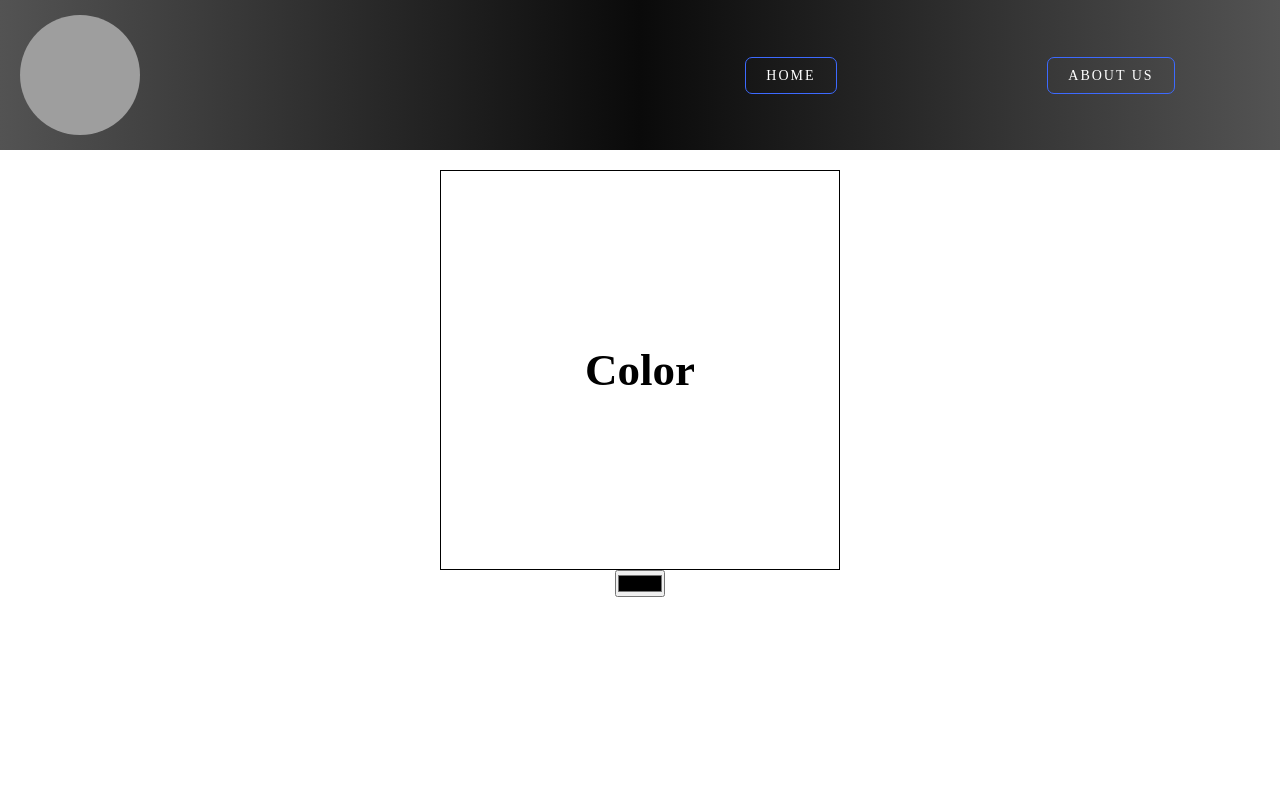
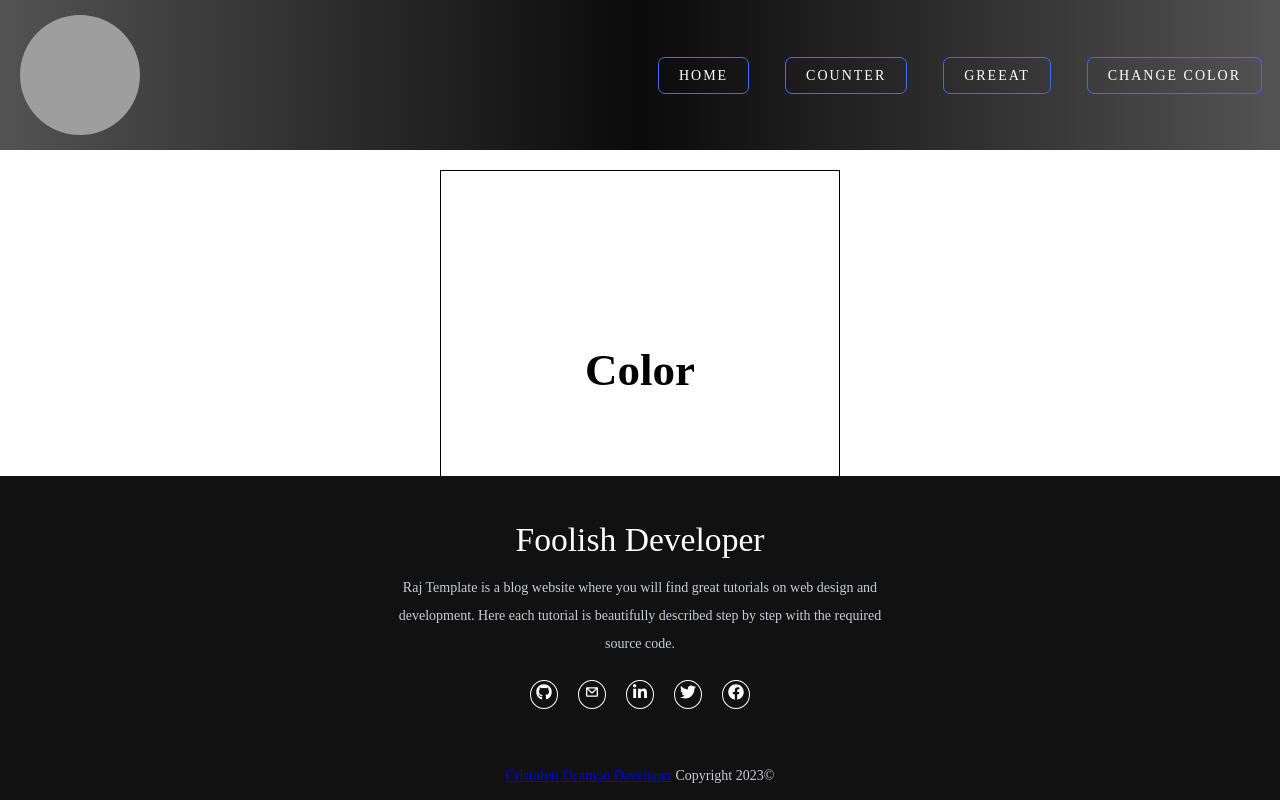
Before and after one commit to cristofertOcampo/React-Notes, a React (Create React App) app: page /ChangeColor in a window 1280 px wide. Built offline with nearby package versions, Linux system fonts and the light colour scheme; grey boxes are pictures that could not be loaded.

Commit message:
New Footer

```diff
--- a/package.json
+++ b/package.json
@@ -8,6 +8,7 @@
     "@testing-library/user-event": "^13.5.0",
     "react": "^18.2.0",
     "react-dom": "^18.2.0",
+    "react-icons": "^4.7.1",
     "react-router-dom": "^6.8.1",
     "react-scripts": "5.0.1",
     "web-vitals": "^2.1.4"
--- a/src/App.js
+++ b/src/App.js
@@ -1,22 +1,22 @@
+import {Route, Routes } from "react-router-dom";
+import { HeaderHome } from './components/layout/header/HeaderHome';
+import { Footer } from "./components/layout/footer/Footer";
+import { HomeUser } from './pages/home/Home';
+import { Counter } from './pages/Counter/Counter';
+import { ChangeColor } from './pages/ChangeColor/ChangeColor';
 import './App.css';
-import { HomeUser } from './pages/Home';
-import { HeaderHome } from './components/layout/header/HeaderHome';
-import { AboutUS } from './pages/AboutUS';
-import { ChangeColor } from './pages/ChangeColor/ChangeColor';
-import { BrowserRouter as Router, Route, Routes } from "react-router-dom";
 
 
 function App() {
   return (
     <>
     <HeaderHome />
-    <Router>
       <Routes>
         <Route path='/' element={<HomeUser />}></Route>
-        <Route path='/AboutUs' element={<AboutUS />}></Route>
+        <Route path='/Counter' element={<Counter />}></Route>
         <Route path='/ChangeColor' element={<ChangeColor></ChangeColor>} ></Route>
       </Routes>
-    </Router>
+      <Footer />
     </>
   );
 }
--- /dev/null
+++ b/src/components/layout/footer/Footer.jsx
@@ -0,0 +1,52 @@
+import React from 'react'
+import { Link } from "react-router-dom";
+import Style from './footer.module.css'
+import { FaFacebook } from "react-icons/fa";
+import { FaTwitter } from "react-icons/fa";
+import { FaLinkedinIn } from "react-icons/fa";
+import { FaGithub } from "react-icons/fa";
+import { CgMail } from "react-icons/cg";
+
+
+
+{/*
+
+ */
+}
+
+
+
+export const Footer = () => {
+
+  const Icons = [
+    { ic: <FaGithub />, url: "https://github.com/cristofertOcampo" },
+    { ic: <CgMail />, url: "https://mail.google.com/" },
+    { ic: <FaLinkedinIn />, url: "https://co.linkedin.com/" },
+    { ic: <FaTwitter />, url: "https://twitter.com/?lang=es" },
+    { ic: <FaFacebook />, url: "https://es-la.facebook.com/" }
+  ]
+
+  // const Icons = [<FaFacebook />, <FaTwitter />, <FaLinkedinIn />]
+
+
+  return (
+    <footer className={Style.footer}>
+      <div className={Style.footerContent}>
+        <h3>Foolish Developer</h3>
+        <p>Raj Template is a blog website where you will find great tutorials on web design and development. Here each tutorial is beautifully described step by step with the required source code.</p>
+        <ul className={Style.socials}>
+          {
+            Icons.map((icon) => (
+              <li>
+                <Link to={icon.url}>{icon.ic}</Link>
+              </li>
+            ))
+          }
+        </ul>
+        <p>
+          <a href="https://github.com/cristofertOcampo">Cristofert Ocampo Developer</a> Copyright 2023&copy;
+        </p>
+      </div>
+    </footer>
+  )
+}
--- /dev/null
+++ b/src/components/layout/footer/footer.module.css
@@ -0,0 +1,62 @@
+.footer{
+  position: absolute;
+  bottom: 0;
+  left: 0;
+  right: 0;
+  background: #111;
+  height: auto;
+  width: 100vw;
+
+  padding-top: 40px;
+  color: #fff;
+}
+.footerContent{
+  display: flex;
+  align-items: center;
+  justify-content: center;
+  flex-direction: column;
+  text-align: center;
+}
+.footerContent h3{
+  font-size: 2.1rem;
+  font-weight: 500;
+  text-transform: capitalize;
+  line-height: 3rem;
+}
+.footerContent p{
+  max-width: 500px;
+  margin: 10px auto;
+  line-height: 28px;
+  font-size: 14px;
+  color: #cacdd2;
+}
+.socials{
+  list-style: none;
+  display: flex;
+  align-items: center;
+  justify-content: center;
+  margin: 1rem 0 3rem 0;
+}
+.socials li{
+  margin: 0 10px;
+}
+.socials a{
+  text-decoration: none;
+  color: #fff;
+  border: 1.1px solid white;
+  padding: 5px;
+
+  border-radius: 50%;
+
+}
+.socials a i{
+  font-size: 1.1rem;
+  width: 20px;
+
+
+  transition: color .4s ease;
+
+}
+.socials a:hover i{
+  color: aqua;
+}
--- a/src/components/ui/Navbar/NavbarHomer.jsx
+++ b/src/components/ui/Navbar/NavbarHomer.jsx
@@ -1,9 +1,14 @@
 import { Link } from "react-router-dom";
+
 import Style from "./navBar.module.css"
+
 const imgLogo = "https://res.cloudinary.com/dqzq2hemz/image/upload/v1676060067/Notas-react/Pair_programming_zv0zq8.png"
+
 const Items = [
   { title: "Home", url: "/" },
-  { title: "About us", url:"/AboutUs"}
+  { title: "Counter", url:"/Counter"},
+  { title: "Greeat", url:"/Greeat"},
+  { title: "Change Color", url:"/ChangeColor"},
 ];
 
 
@@ -18,7 +23,7 @@ export const NavbarHomer = () => {
         {
         Items.map((item) => (
           <li className={Style.li}>
-            <a to={item.url} className={Style.link}>{item.title}</a>
+            <Link to={item.url} className={Style.link}>{item.title}</Link>
           </li>
         ))
         }
--- a/src/index.js
+++ b/src/index.js
@@ -1,10 +1,14 @@
 import React from 'react';
 import ReactDOM from 'react-dom/client';
 import App from './App';
+import { BrowserRouter as Router} from "react-router-dom";
+
 
 const root = ReactDOM.createRoot(document.getElementById('root'));
 root.render(
   <React.StrictMode>
+    <Router>
     <App />
+    </Router>
   </React.StrictMode>
 );
--- a/src/pages/AboutUS.jsx
+++ /dev/null
@@ -1,7 +0,0 @@
-import React from 'react'
-
-export const AboutUS = () => {
-  return (
-    <div>AboutUS</div>
-  )
-}
--- /dev/null
+++ b/src/pages/Counter/Counter.jsx
@@ -0,0 +1,7 @@
+import React from 'react'
+
+export const Counter = () => {
+  return (
+    <div>Counter</div>
+  )
+}
```
Also changed, not shown: src/pages/home/Home.js (renamed from src/pages/Home.js), 1 other file (tests, documents, lock files or other folders).
